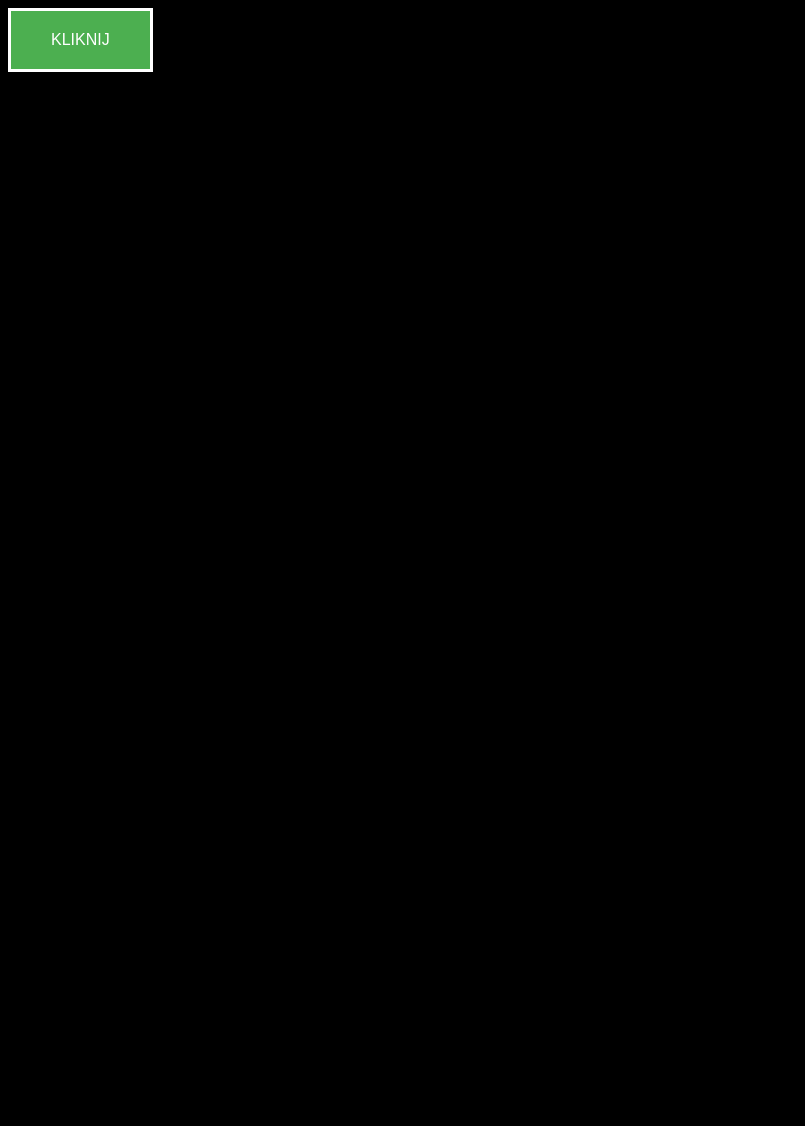
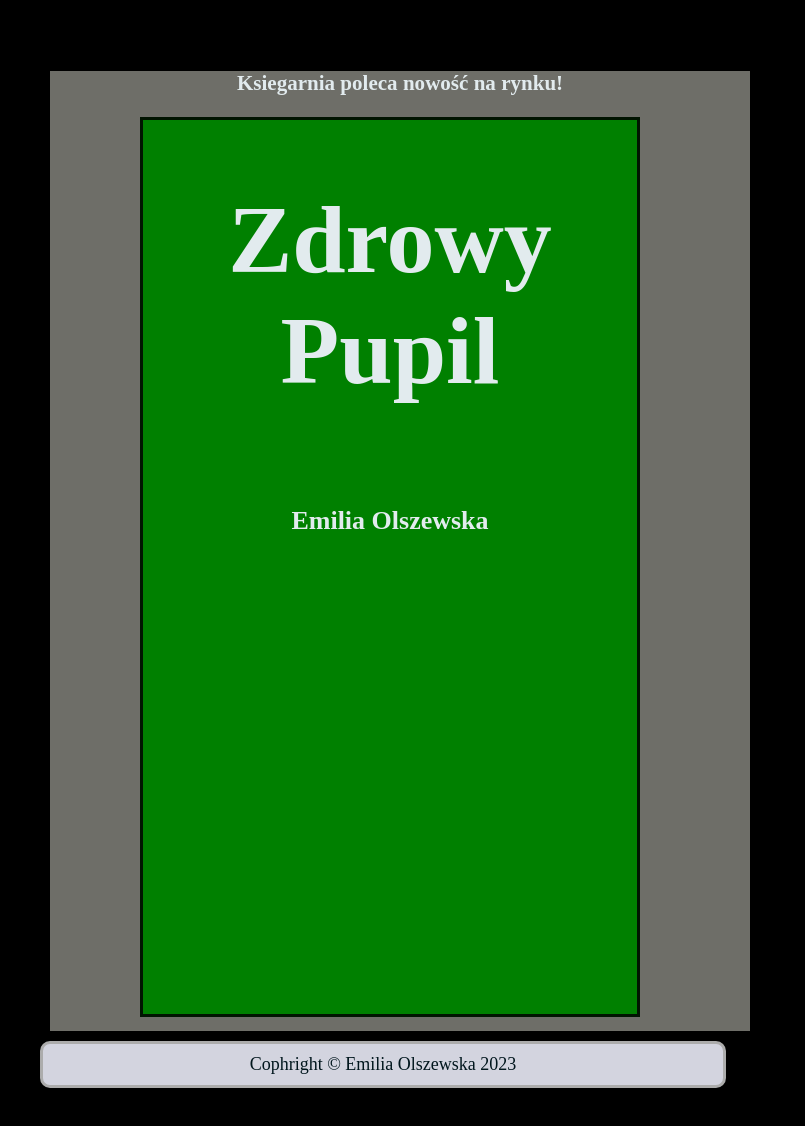
Before and after one commit to emiolsz/przycisk-i-obramowanie, a plain HTML site: page index.html in a window 1280 px wide. Shown: the whole page, without its empty margins (0-805 px from the left). Before the commit the page ends 800 px from the top, so only its background shows below. Drawn offline with Linux system fonts and the light colour scheme.

Commit message:
Add files via upload

```diff
--- a/index.html
+++ b/index.html
@@ -1,15 +1,29 @@
 <!DOCTYPE html>
-<html>
+<html lang="pl-PL">
   <head>
     <meta charset="UTF-8" />
-  <title>kliknij przycisk</title>
+    <title>Ksiązka Zdrowy Pupil</title>
     <meta name="keywors" content="HTML,CSS, JavaScript" />
-  <meta name="viewport" content="width=device-width, initial-scale=1.0, maximum-scale=1.0, minimum-scale=1.0"/>
+    <meta
+      name="viewport"
+      content="width=device-width, initial-scale=1.0, maximum-scale=1.0, minimum-scale=1.0"
+    />
     <meta http-equiv="X-UA-Compatible" content="IE=edge" />
     <link rel="stylesheet" href="style.css" type="text/css" />
   </head>
+
   <body>
-  <button class="button"> KLIKNIJ </button>
+    <main>
+      <div id="div_0">
+      <h3>Ksiegarnia poleca nowość na rynku!</h3>
+
+      <div class="book1">
+
+        <h1>Zdrowy Pupil</h1>
+        <h2>Emilia Olszewska</h2>
+      </div>
+
+    </main>
+    <footer>Cophright &copy; Emilia Olszewska 2023</footer>
   </body>
-</head>
 </html>
--- a/style.css
+++ b/style.css
@@ -1,13 +1,48 @@
 html,
 body {
-  background-color: black;
+  margin: 10px;
+  padding: 10px;
+  background: black;
 }
-.button {
-  background-color: #4caf50;
-  border: 3px solid white;
-  color: white;
-  padding: 20px 40px;
-  text-decoration: none;
-  font-size: 16px;
-  font-family: arial;
+div {
+  width: 700px;
+  height: 950px;
+  background-color: rgb(110, 110, 104);
+  padding-bottom: 10px;
 }
+
+.book1 {
+  background: green;
+  width: 500px;
+  height: 900px;
+  border: 3px solid rgb(1, 20, 1);
+  box-sizing: border-box;
+  margin: 10px 90px;
+}
+
+h1 {
+  text-align: center;
+  font-size: 96px;
+  margin-bottom: 100px;
+}
+h2 {
+  text-align: center;
+  font-size: 26px;
+}
+main {
+  color: #e2ebee;
+  padding: 10px;
+  text-align: center;
+  font-size: 18px;
+}
+
+footer {
+  width: 55%;
+  background-color: #d3d4df;
+  border: 3px solid #acacac;
+  border-radius: 10px;
+  color: #01161d;
+  padding: 10px;
+  text-align: center;
+  font-size: 18px;
+}
```
Lines whose indentation alone changed are shown as unchanged.
